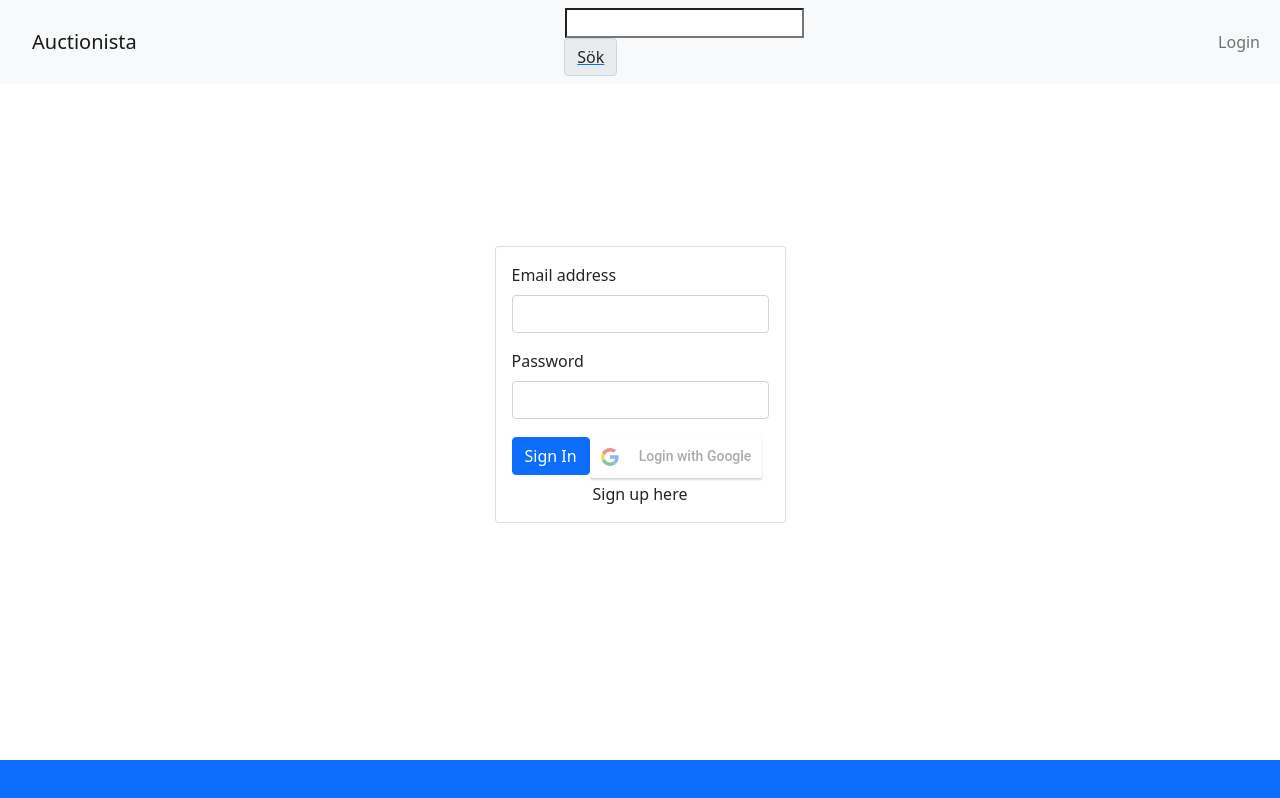
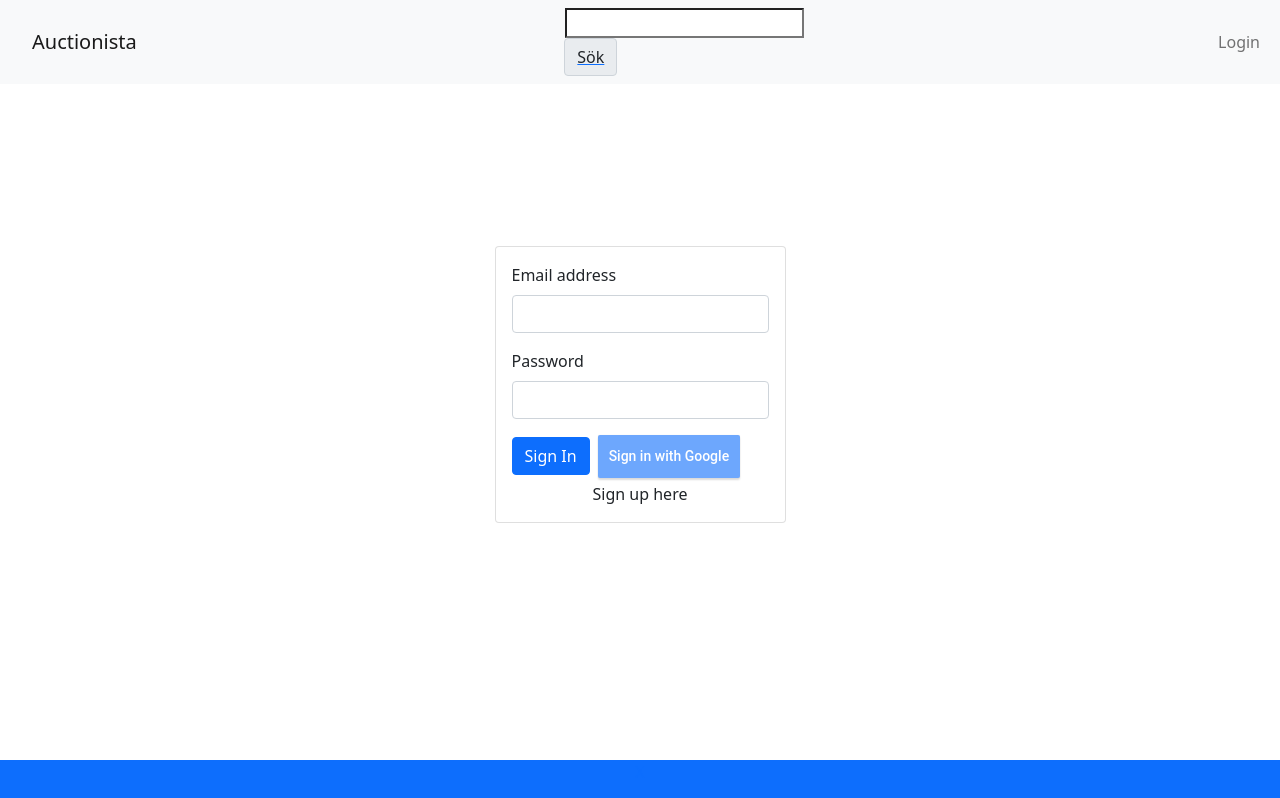
Before and after one commit to Albinhsn/Auction, a React (Create React App) app in the folder frontend/: page /login in a window 1280 px wide. Built offline with nearby package versions, Linux system fonts and the light colour scheme.

Commit message:
small styling google login btn

```diff
--- a/frontend/src/Components/LoginForm.js
+++ b/frontend/src/Components/LoginForm.js
@@ -71,11 +71,14 @@ export default function LoginForm({users, setAuthId, setUsers}) {
 
 
                     <GoogleLogin
+                        className='text-white ms-2 bg-primary'
+                        style={{padding: "7px"}}
                         clientId={"44982811480-q1q6cq5d1edlu8g32s3ji20v030ba4t1.apps.googleusercontent.com"}
-                        buttonText="Login with Google"
+                        buttonText="Sign in with Google"
                         onSuccess={handleLogin}
                         onFailure={handleFailure}
                         cookiePolicy={'single_host_origin'}
+                        icon={false}
                     />
 
                     <div className='d-flex justify-content-center'>
```
